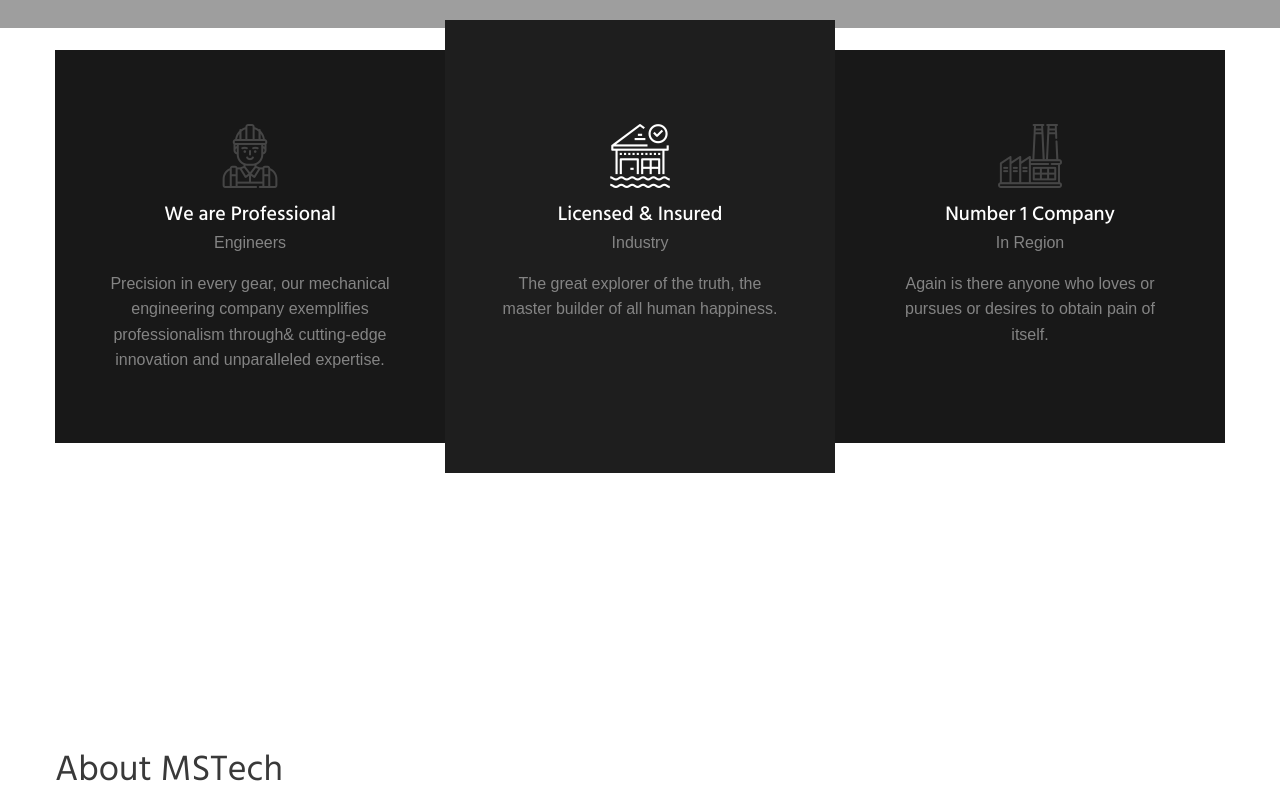
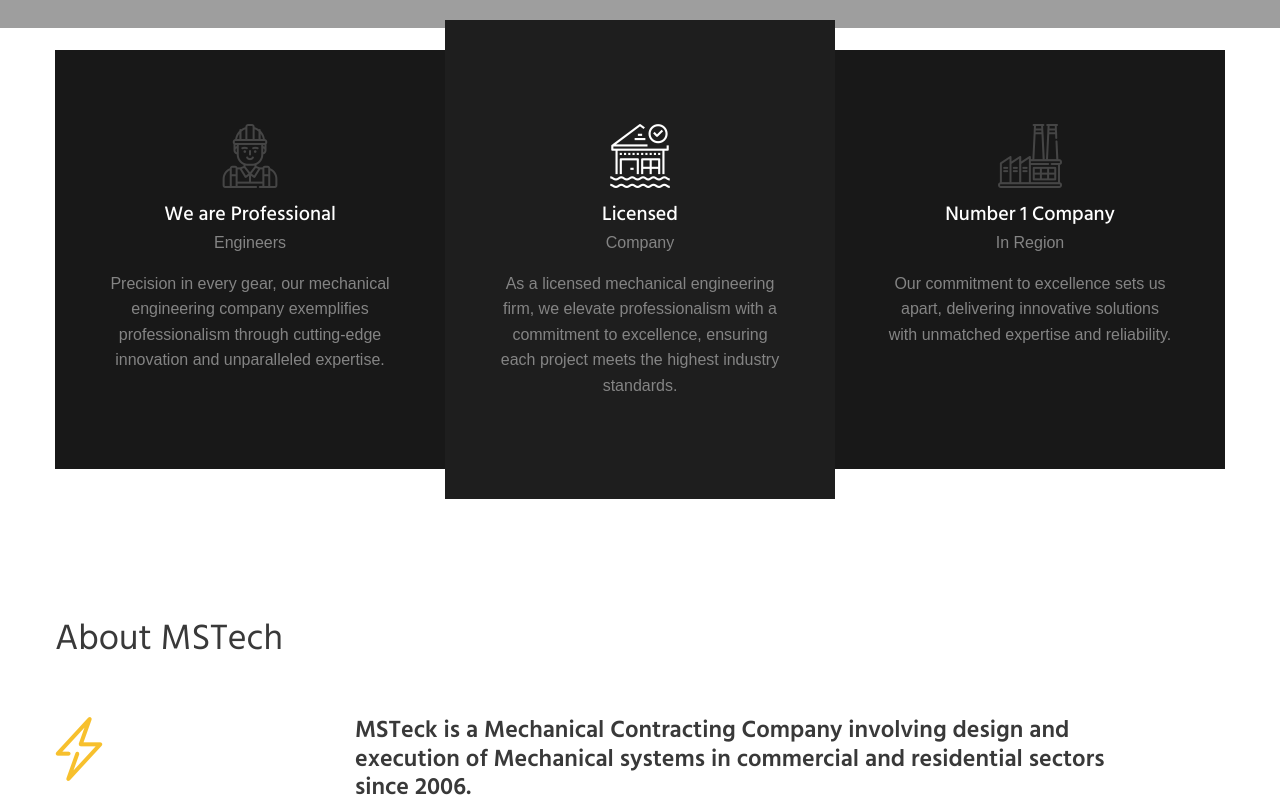
Before and after one commit to Sk01s/msTech, a website: page public/en/index.html in a window 1280 px wide. Shown: the part 772-1572 px from the top of the page. Drawn offline with nearby package versions, Linux system fonts and the light colour scheme; some packages are replaced by stand-ins of ours; grey boxes are pictures that could not be loaded; a web font is replaced by a local one.

Commit message:
Update index.html

```diff
--- a/public/en/index.html
+++ b/public/en/index.html
@@ -873,7 +873,7 @@
                 </h3>
                 <span>Engineers</span>
                 <div class="desc">
-                  Precision in every gear, our mechanical engineering company exemplifies professionalism through&amp;
+                  Precision in every gear, our mechanical engineering company exemplifies professionalism through
 			cutting-edge innovation and unparalleled expertise.
 
                 </div>
@@ -882,13 +882,12 @@
                 <span class="mf-icon"><i class="flaticon-home"></i></span>
                 <h3>
                   <a href="#" title="Licensed &amp; Insured"
-                    >Licensed &amp; Insured</a
+                    >Licensed</a
                   >
                 </h3>
-                <span>Industry</span>
+                <span>Company</span>
                 <div class="desc">
-                  The great explorer of the truth, the master builder of all
-                  human happiness.
+                 As a licensed mechanical engineering firm, we elevate professionalism with a commitment to excellence, ensuring each project meets the highest industry standards.
                 </div>
               </div>
               <div class="vc_service-wrapper">
@@ -898,16 +897,11 @@
                 </h3>
                 <span>In Region</span>
                 <div class="desc">
-                  Again is there anyone who loves or pursues or desires to
-                  obtain pain of itself.
-                </div>
-              </div>
-            </div>
-          </div>
-          <div class="whypara">
-            A high level service provider that recommended to any companies,
-            firms or industries. <br />
-            Perfect place for your
+                  Our commitment to excellence sets us apart,
+		  delivering innovative solutions with unmatched expertise and reliability.
+                </div>
+              </div>
+            </div>
           </div>
         </div>
       </div>
```
